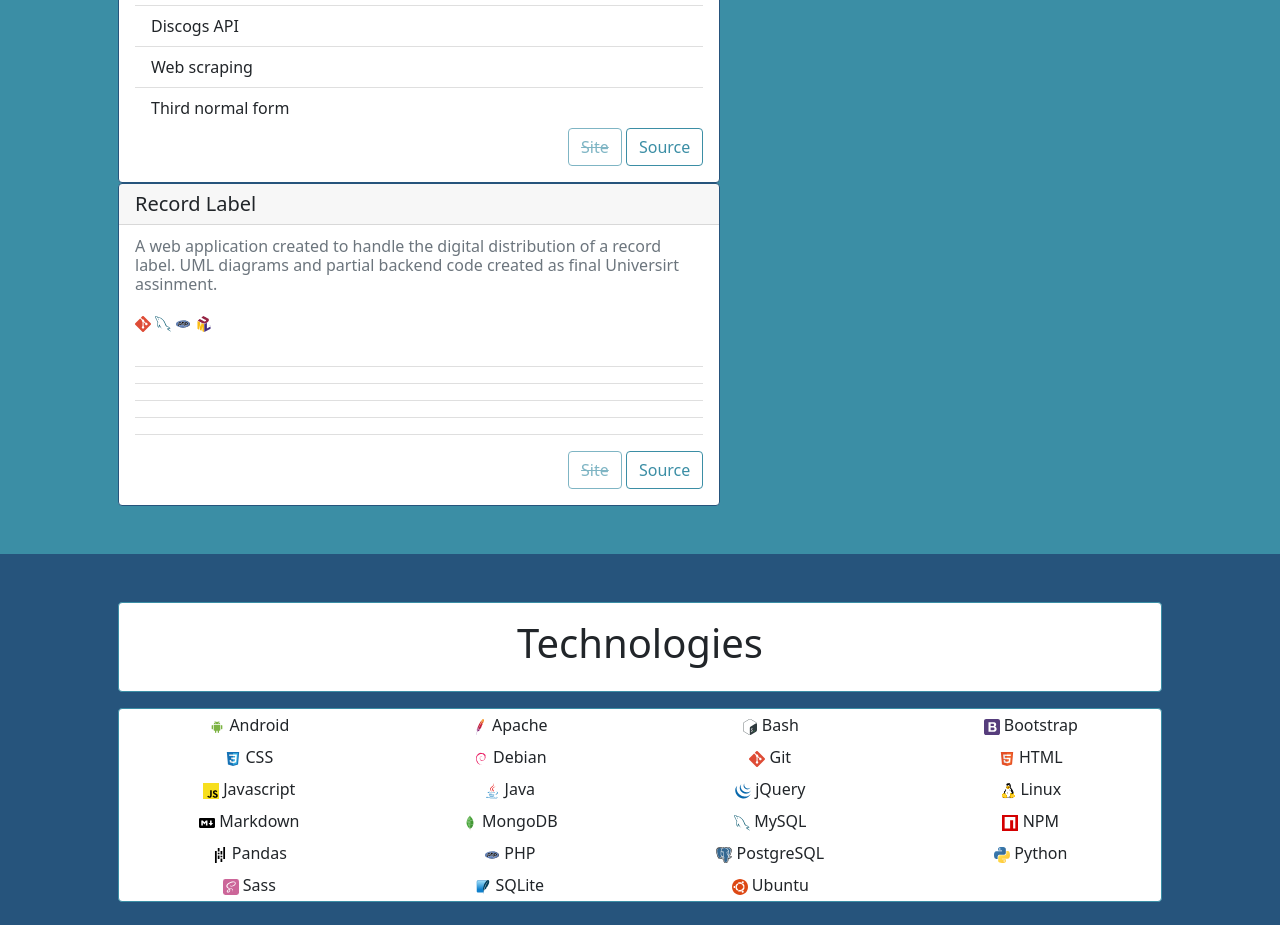
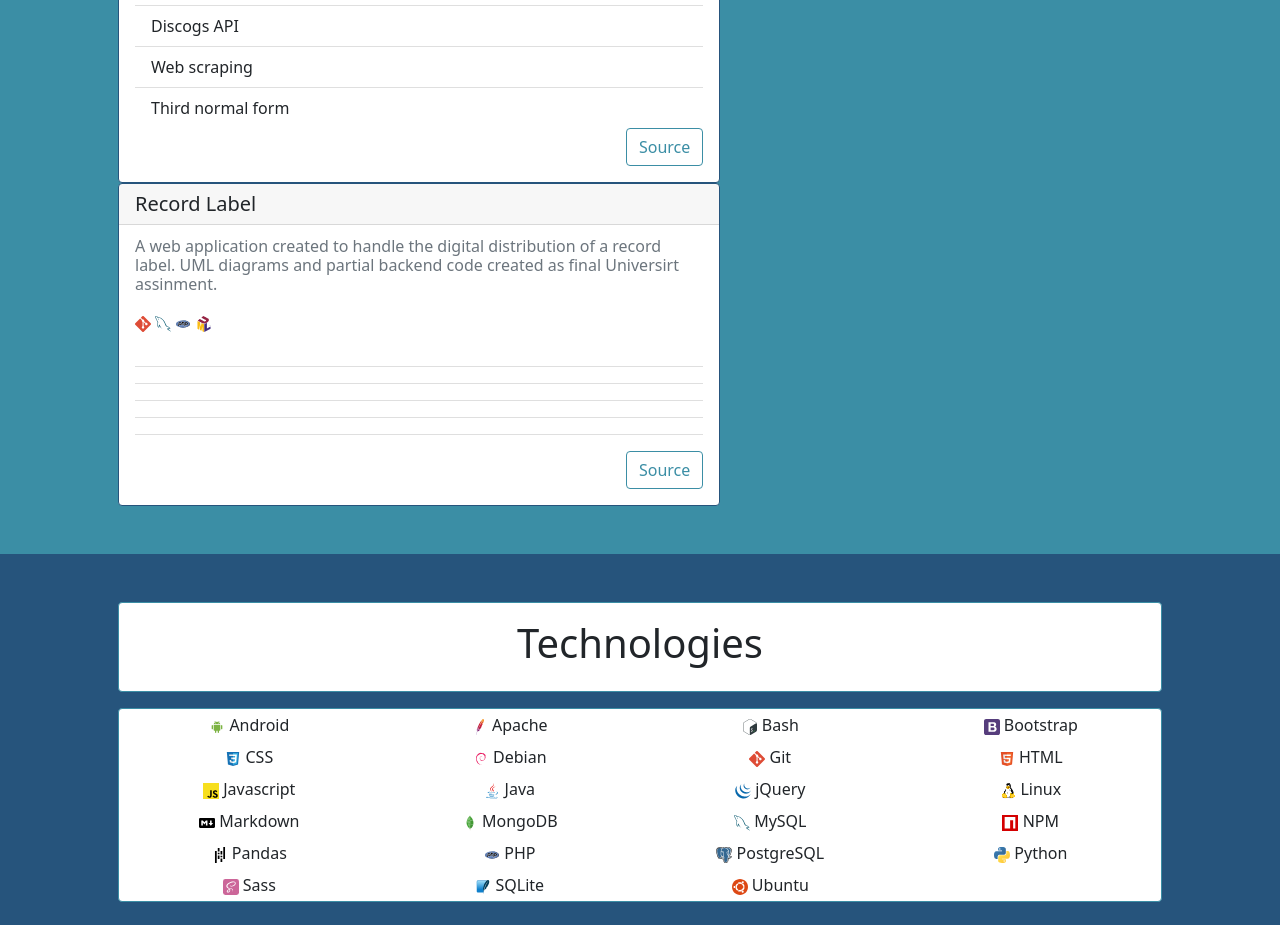
Before and after one commit to alexander-crawford/alexander-crawford.github.io, a website: page index.html in a window 1280 px wide. Shown: the part 1480-2405 px from the top of the page. Drawn offline with Linux system fonts and the light colour scheme.

Commit message:
remove unused site buttons

```diff
--- a/index.html
+++ b/index.html
@@ -121,7 +121,6 @@
                   </ul>
                 </div>
                 <div class="text-end">
-                  <a href="#" class="btn btn-outline-primary disabled text-decoration-line-through" >Site</a>
                   <a href="https://github.com/alexander-crawford/album-chart" class="btn btn-outline-primary">Source</a>
                 </div>
               </div>
@@ -162,7 +161,6 @@
                   </ul>
                 </div>
                 <div class="text-end">
-                  <a href="#" class="btn btn-outline-primary disabled text-decoration-line-through" >Site</a>
                   <a href="https://github.com/alexander-crawford/album-chart" class="btn btn-outline-primary">Source</a>
                 </div>
               </div>
```
